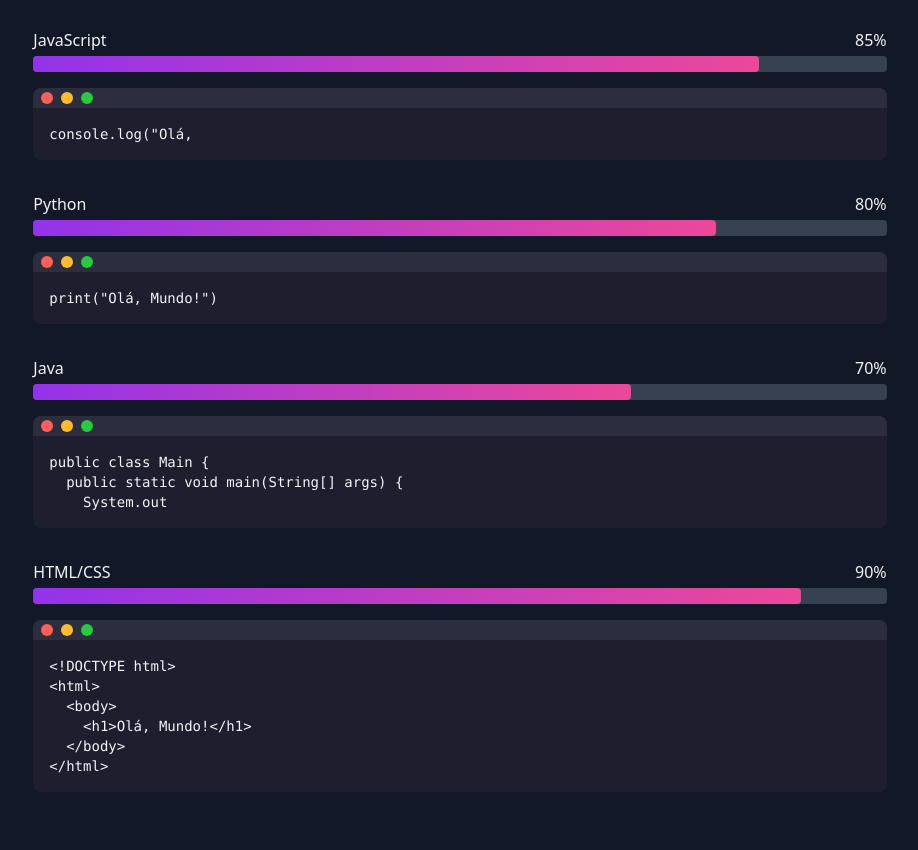
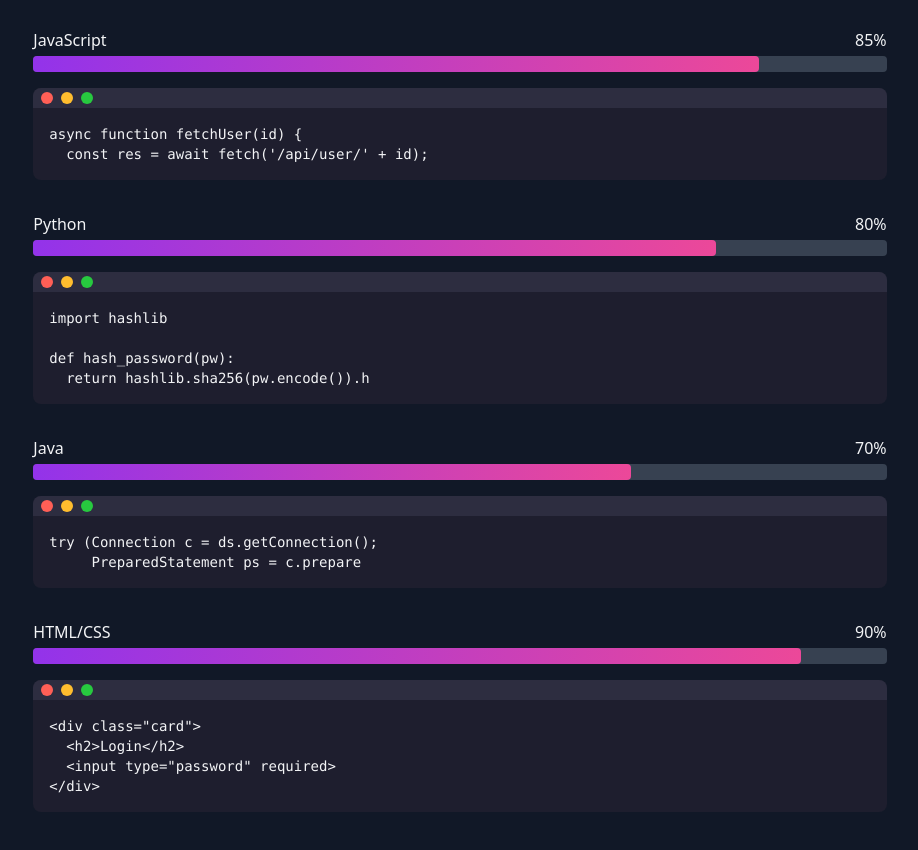
Before and after one commit to Pexe171/portifolio, a React (Create React App) app: page / in a window 1280 px wide. Shown: the part 1960-2810 px from the top of the page, without its empty margins (180-1098 px from the left). Built offline with nearby package versions, Linux system fonts and the light colour scheme; no server answers.

Commit message:
feat: exemplos de código avançados

```diff
--- a/src/components/CodeTyper.js
+++ b/src/components/CodeTyper.js
@@ -1,22 +1,27 @@
 import { useEffect, useState } from "react";
 
-export default function CodeTyper({ code, typingSpeed = 80, pause = 1000 }) {
+export default function CodeTyper({ codes, typingSpeed = 80, pause = 1000 }) {
+  const [codeIndex, setCodeIndex] = useState(0);
   const [index, setIndex] = useState(0);
   const [deleting, setDeleting] = useState(false);
+  const currentCode = codes[codeIndex];
 
   useEffect(() => {
     let timeout;
-    if (!deleting && index < code.length) {
+    if (!deleting && index < currentCode.length) {
       timeout = setTimeout(() => setIndex(index + 1), typingSpeed);
-    } else if (!deleting && index === code.length) {
+    } else if (!deleting && index === currentCode.length) {
       timeout = setTimeout(() => setDeleting(true), pause);
     } else if (deleting && index > 0) {
       timeout = setTimeout(() => setIndex(index - 1), typingSpeed / 2);
     } else if (deleting && index === 0) {
-      timeout = setTimeout(() => setDeleting(false), pause / 2);
+      timeout = setTimeout(() => {
+        setDeleting(false);
+        setCodeIndex((codeIndex + 1) % codes.length);
+      }, pause / 2);
     }
     return () => clearTimeout(timeout);
-  }, [index, deleting, code, typingSpeed, pause]);
+  }, [index, deleting, currentCode, codeIndex, codes, typingSpeed, pause]);
 
-  return <pre className="text-sm">{code.slice(0, index)}</pre>;
+  return <pre className="text-sm">{currentCode.slice(0, index)}</pre>;
 }
--- a/src/components/Habilidades.js
+++ b/src/components/Habilidades.js
@@ -55,7 +55,7 @@ export default function Habilidades() {
                 <span></span>
               </div>
               <div className="code-terminal-body">
-                <CodeTyper code={lang.snippet} />
+                <CodeTyper codes={lang.snippets} />
               </div>
             </div>
           </div>
--- a/src/data/habilidades.js
+++ b/src/data/habilidades.js
@@ -2,24 +2,86 @@ export const linguagens = [
   {
     nome: "JavaScript",
     porcentagem: 85,
-    snippet: "console.log(\"Olá, Mundo!\");",
+    snippets: [
+      `async function fetchUser(id) {
+  const res = await fetch('/api/user/' + id);
+  if (!res.ok) throw new Error('Erro');
+  return await res.json();
+}`,
+      `import React, { useState } from 'react';
+function Toggle() {
+  const [on, setOn] = useState(false);
+  return <button onClick={() => setOn(!on)}>{on ? 'Ligado' : 'Desligado'}</button>;
+}`,
+      `import express from 'express';
+import helmet from 'helmet';
+const app = express();
+app.use(helmet());
+app.listen(3000);`,
+    ],
   },
   {
     nome: "Python",
     porcentagem: 80,
-    snippet: "print(\"Olá, Mundo!\")",
+    snippets: [
+      `import hashlib
+
+def hash_password(pw):
+  return hashlib.sha256(pw.encode()).hexdigest()`,
+      `from flask import Flask
+app = Flask(__name__)
+
+@app.get('/ping')
+def ping():
+  return {'status': 'ok'}`,
+      `import json
+
+with open('config.json') as f:
+  config = json.load(f)
+print(config['debug'])`,
+    ],
   },
   {
     nome: "Java",
     porcentagem: 70,
-    snippet:
-      "public class Main {\n  public static void main(String[] args) {\n    System.out.println(\"Olá, Mundo!\");\n  }\n}",
+    snippets: [
+      `try (Connection c = ds.getConnection();
+     PreparedStatement ps = c.prepareStatement(sql)) {
+  ps.setString(1, user);
+}`,
+      `public record User(String name, int age) {}`,
+      `import org.springframework.web.bind.annotation.*;
+
+@RestController
+class Ping {
+  @GetMapping("/ping")
+  String ping() { return "ok"; }
+}`,
+    ],
   },
   {
     nome: "HTML/CSS",
     porcentagem: 90,
-    snippet:
-      "<!DOCTYPE html>\n<html>\n  <body>\n    <h1>Olá, Mundo!</h1>\n  </body>\n</html>",
+    snippets: [
+      `<div class="card">
+  <h2>Login</h2>
+  <input type="password" required>
+</div>
+<style>
+.card{max-width:300px;margin:auto;padding:1rem;border-radius:8px;background:#1f2937;}
+</style>`,
+      `<div class="loader"></div>
+<style>
+.loader{width:40px;height:40px;border:4px solid #fff;border-top-color:#6366f1;border-radius:50%;animation:spin 1s linear infinite;}
+@keyframes spin{to{transform:rotate(360deg);}}
+</style>`,
+      `<div class="grid">
+  <div>A</div><div>B</div><div>C</div>
+</div>
+<style>
+.grid{display:grid;grid-template-columns:repeat(auto-fit,minmax(100px,1fr));gap:8px;}
+</style>`,
+    ],
   },
 ];
 
```
